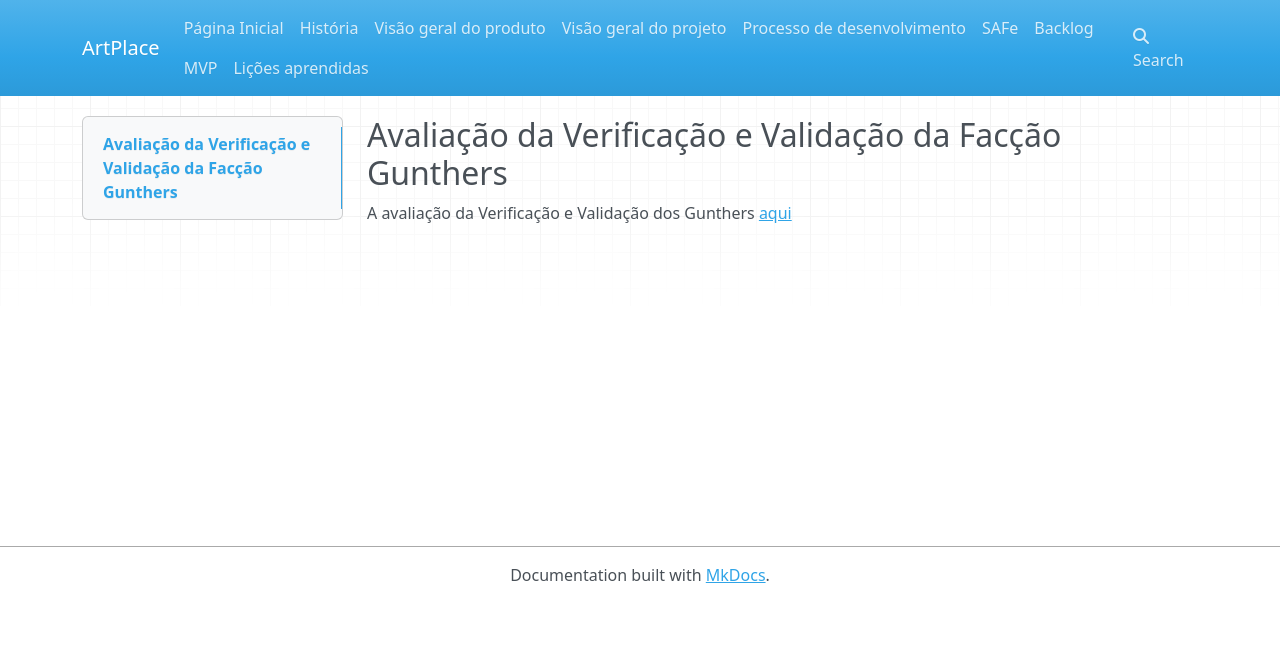
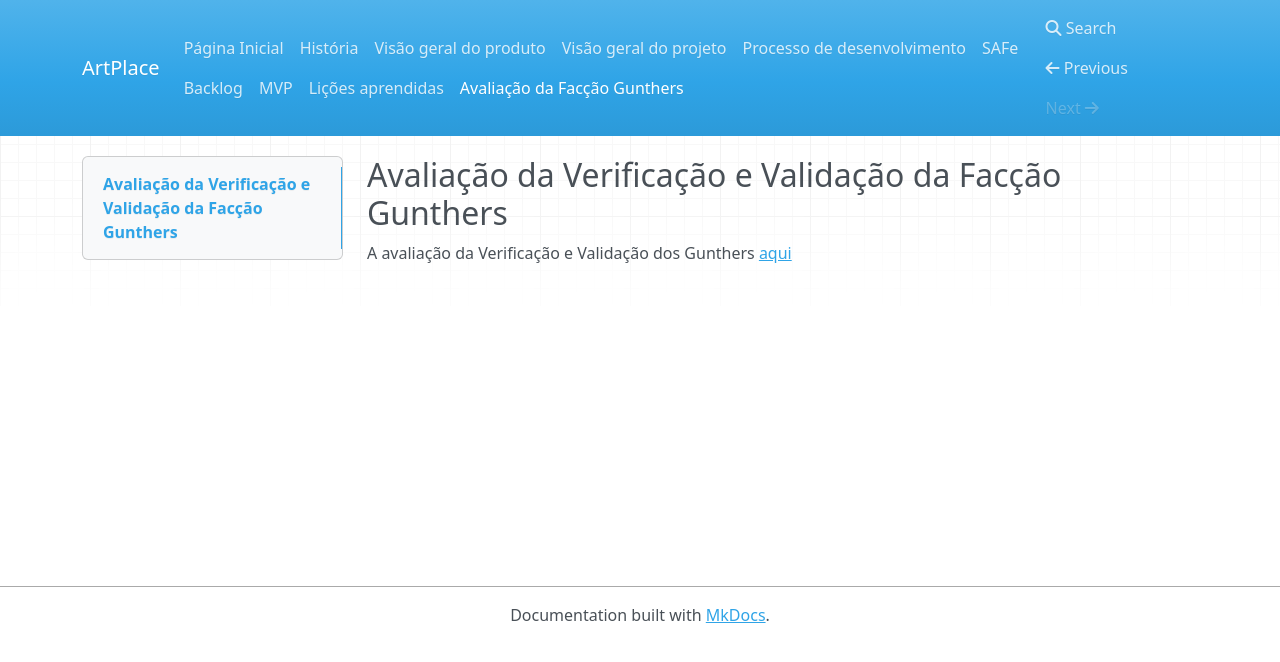
Before and after one commit to mdsreq-fga-unb/2023.2-ArtPlace, an MkDocs documentation site: the page built from docs/verificacao_e_validacao_gunthers.md, in a window 1280 px wide. Shown: the top 662 px of the page. Built offline with MkDocs 1.6.1, drawn with Linux system fonts in a browser that asks for light colours; nearby versions of some CDN libraries.

Commit message:
Atualizando o mkdocs.yml

```diff
--- a/mkdocs.yml
+++ b/mkdocs.yml
@@ -17,6 +17,7 @@ nav:
   - Backlog: Backlog.md
   - MVP: MVP.md
   - Lições aprendidas: licoes.md
+  - Avaliação da Facção Gunthers: verificacao_e_validacao_gunthers.md
 
 markdown_extensions:
   - tables
```
